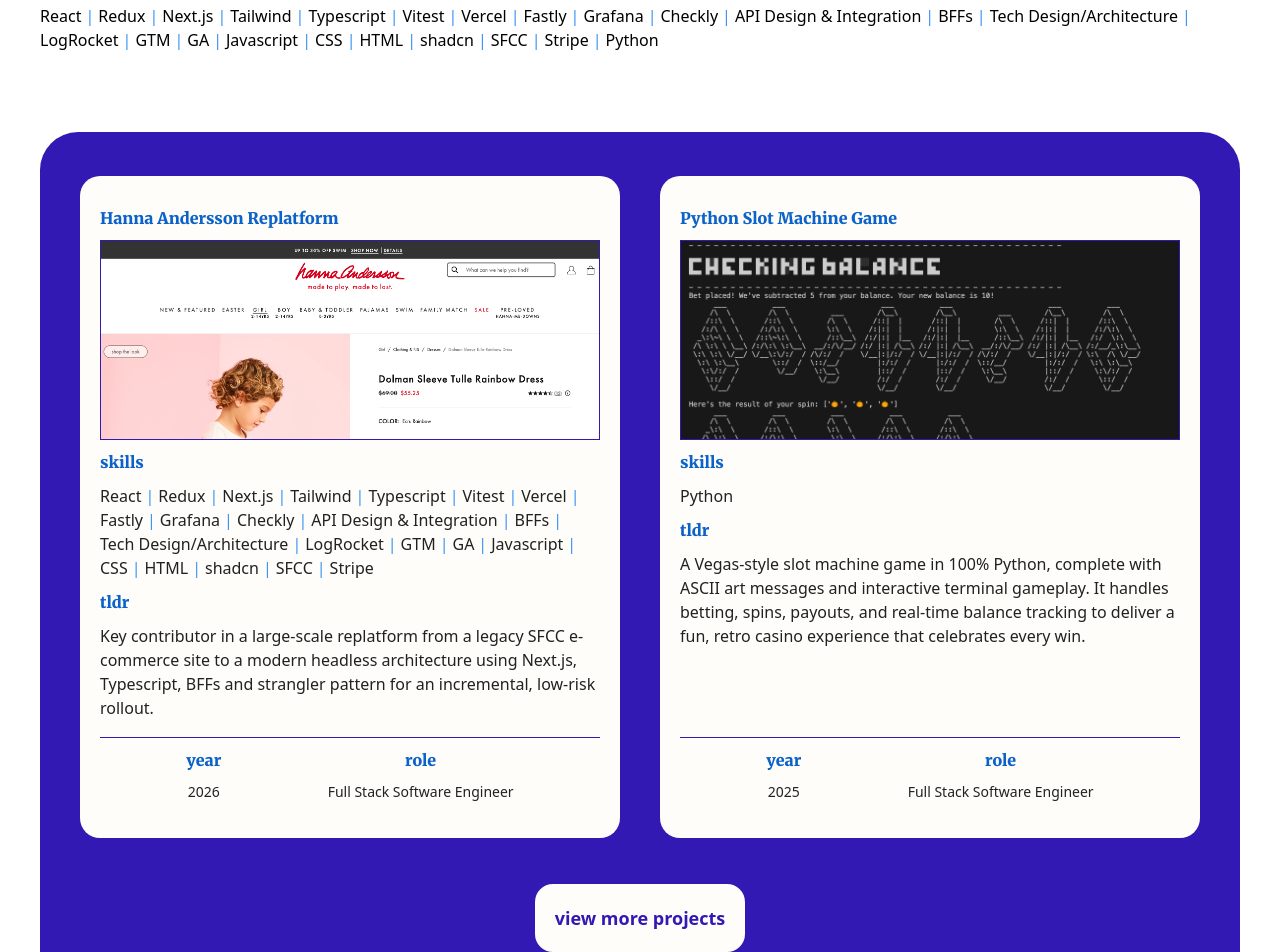
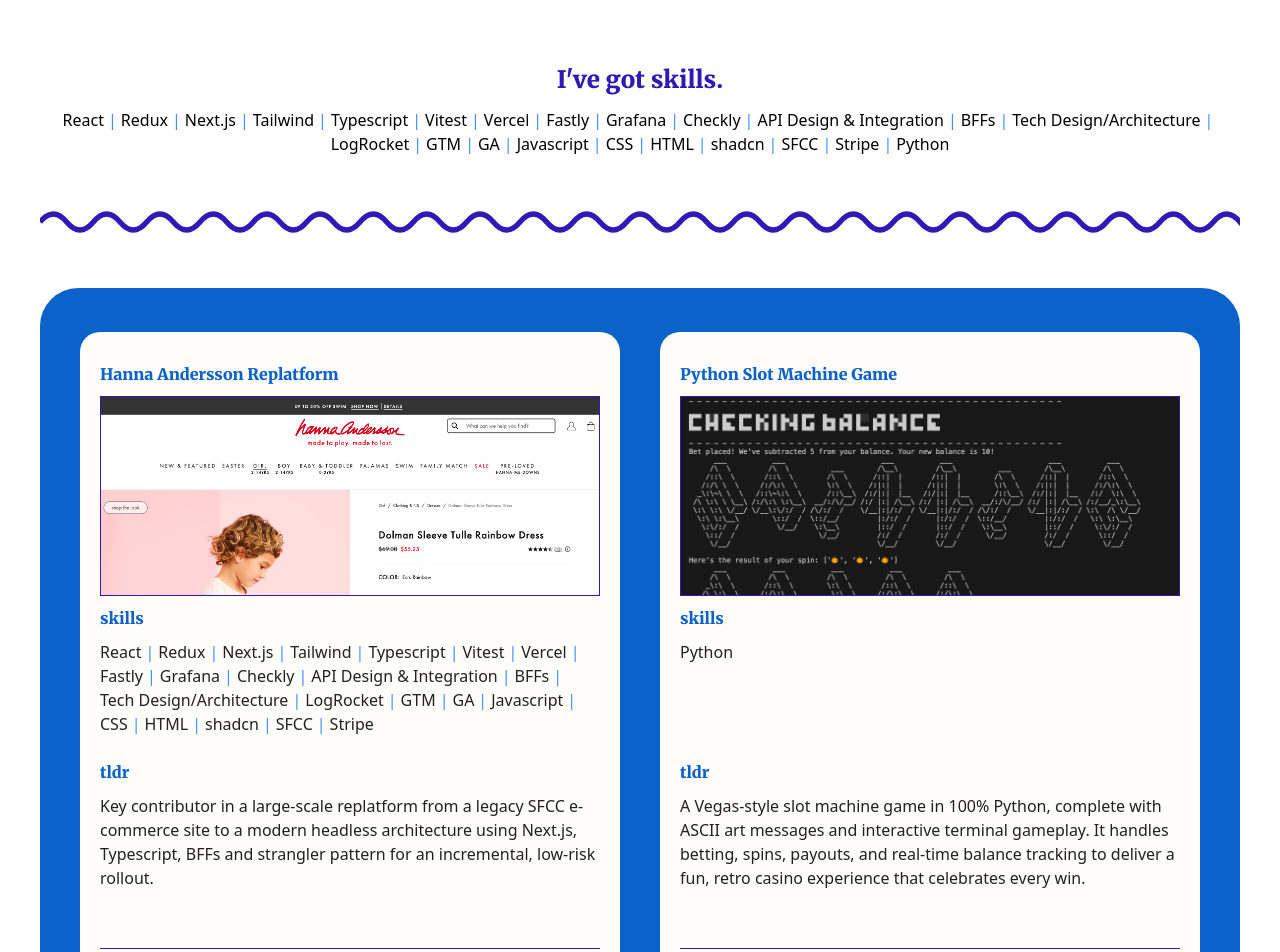
Before and after one commit to kleinlikecalvin/klein_like_calvin_next, a Next.js app: page / in a window 1280 px wide. Shown: the part 560-1512 px from the top of the page. Built offline with nearby package versions, Linux system fonts and the light colour scheme.

Commit message:
Resolves some TODOs and updates styling

```diff
--- a/app/all-projects/page.tsx
+++ b/app/all-projects/page.tsx
@@ -5,7 +5,7 @@
 
 export default function AllProjects() {
   return (
-    <main className="AllProjects mx-5 grid grid-cols-1 gap-10 lg:mx-0 lg:grid-cols-2">
+    <main className="AllProjects grid grid-cols-1 gap-10 lg:grid-cols-2">
       {projectsData.map((project, i) => {
         return (
           <ProjectOverviewCard
--- a/app/components/MultiColorContainer.tsx
+++ b/app/components/MultiColorContainer.tsx
@@ -8,7 +8,7 @@
   children: ReactNode;
 }) {
   return (
-    <div className="MultiColorContainer border-one multi-color-container bg-accent-one rounded-[60px] hover:shadow-[0_0_0_60px_var(--color-accent-one)]">
+    <div className="MultiColorContainer border-one multi-color-container bg-accent-one my-0 rounded-[60px] hover:shadow-[0_0_0_60px_var(--color-accent-one)] lg:my-10">
       <div className="border-two multi-color-container bg-special-two rounded-[55px] hover:shadow-[0_0_0_45px_var(--color-special-two)]">
         <div className="border-three multi-color-container bg-accent-two rounded-[50px] hover:shadow-[0_0_0_30px_var(--color-accent-two)]">
           <div className="border-four multi-color-container bg-special-one rounded-[40px] hover:shadow-[0_0_0_15px_var(--color-special-one)]">
--- a/app/components/Projects/ProjectOverview.tsx
+++ b/app/components/Projects/ProjectOverview.tsx
@@ -4,17 +4,16 @@
 
 export default function ProjectOverview() {
   return (
-    <section className="ProjectOverview bg-special-one rounded-3xl p-3 lg:rounded-[38px] lg:px-10 lg:py-11">
+    <section className="ProjectOverview bg-special-two rounded-3xl p-3 lg:rounded-[38px] lg:px-10 lg:py-11">
       <div className="cards-container grid grid-cols-1 gap-10 lg:grid-cols-2">
         {projectsData.slice(0, 2).map((project) => {
           return <ProjectOverviewCard project={project} key={project.id} />;
         })}
       </div>
       {projectsData.length > 2 && (
-        // TODO switch this to scale like the rest of them
         <Link
           href="/all-projects"
-          className="bg-background scale text-special-one mx-auto mt-11 w-max border-2 text-center text-lg font-bold"
+          className="button-link scale mx-auto mt-11 w-max font-bold"
         >
           view more projects
         </Link>
--- a/app/components/WavyDivider.tsx
+++ b/app/components/WavyDivider.tsx
@@ -1,16 +1,18 @@
-export default function WavyDivider() {
+import clsx from "clsx";
+
+export default function WavyDivider({ color }: { color?: string }) {
   return (
     <div className="WavyDivider w-full overflow-hidden">
       <svg
-        className="text-special-one h-8"
-        viewBox="0 0 220 12"
+        className={clsx("h-8", color || "text-special-one")}
+        viewBox="0 0 700 12"
         preserveAspectRatio="none"
         fill="none"
       >
         <path
-          d="M0 6 Q5 0 10 6 T20 6 T30 6 T40 6 T50 6 T60 6 T70 6 T80 6 T90 6 T100 6 T110 6 T120 6 T130 6 T140 6 T150 6 T160 6 T170 6 T180 6 T190 6 T200 6 T210 6 T220 6"
+          d="M0 6 Q5 0 10 6 T20 6 T30 6 T40 6 T50 6 T60 6 T70 6 T80 6 T90 6 T100 6 T110 6 T120 6 T130 6 T140 6 T150 6 T160 6 T170 6 T180 6 T190 6 T200 6 T210 6 T220 6 T230 6 T240 6 T250 6 T260 6 T270 6 T280 6 T290 6 T300 6 T310 6 T320 6 T330 6 T340 6 T350 6 T360 6 T370 6 T380 6 T390 6 T400 6 T410 6 T420 6 T430 6 T440 6 T450 6 T460 6 T470 6 T480 6 T490 6 T500 6 T510 6 T520 6 T530 6 T540 6 T550 6 T560 6 T570 6 T580 6 T590 6 T600 6 T610 6 T620 6 T630 6 T640 6 T650 6 T660 6 T670 6 T680 6 T690 6 T700 6"
           stroke="currentColor"
-          stroke-width="2"
+          strokeWidth="2"
         />
       </svg>
     </div>
--- a/app/components/projects/ProjectOverviewCard.tsx
+++ b/app/components/projects/ProjectOverviewCard.tsx
@@ -34,12 +34,12 @@
           />
         </div>
       )}
-      <div className="info pb-half border-b-special-one border-b lg:h-72">
-        <div className="skills">
+      <div className="info pb-half border-b-special-one border-b">
+        <div className="skills lg:h-36">
           <p className="special">skills</p>
           <Skills skills={skills} />
         </div>
-        <div className="tldr">
+        <div className="tldr lg:h-42">
           <p className="special">tldr</p>
           <p className="tldr">{preview.tldr}</p>
         </div>
--- a/app/layout.tsx
+++ b/app/layout.tsx
@@ -24,7 +24,7 @@
   return (
     <html lang="en" suppressHydrationWarning>
       <body
-        className={`${merriweather.variable} m-0 mx-auto mt-36 mb-12.5 max-w-300 text-base antialiased lg:mt-44`}
+        className={`${merriweather.variable} m-0 mx-5 mt-36 mb-12.5 max-w-300 text-base antialiased lg:mx-auto`}
       >
         <ThemeProvider attribute="class">
           <Nav />
--- a/app/page.tsx
+++ b/app/page.tsx
@@ -3,6 +3,7 @@
 import Contact from "./components/Landing/Contact";
 import Skills from "./components/Projects/Skills";
 import { projectsData } from "./data/projects/projectsData";
+import WavyDivider from "./components/WavyDivider";
 
 export default function LandingPage() {
   const allSkills = [
@@ -10,13 +11,14 @@
   ];
 
   return (
-    <main className="LandingPage mx-5 grid gap-12.5 lg:mx-0 lg:gap-20">
+    <main className="LandingPage grid gap-12.5">
       <Blurb />
-      {/* TODO figure out why the bg-color is slightly different in dark mode. Also spacing is off */}
-      <section className="skills flex flex-col gap-4">
-        <h3 className="header-block m-0">I've got skills.</h3>
+      <WavyDivider />
+      <section className="skills-container text-center">
+        <h3>I've got skills.</h3>
         <Skills skills={allSkills} />
       </section>
+      <WavyDivider />
       <ProjectOverview />
       <Contact />
     </main>
```
